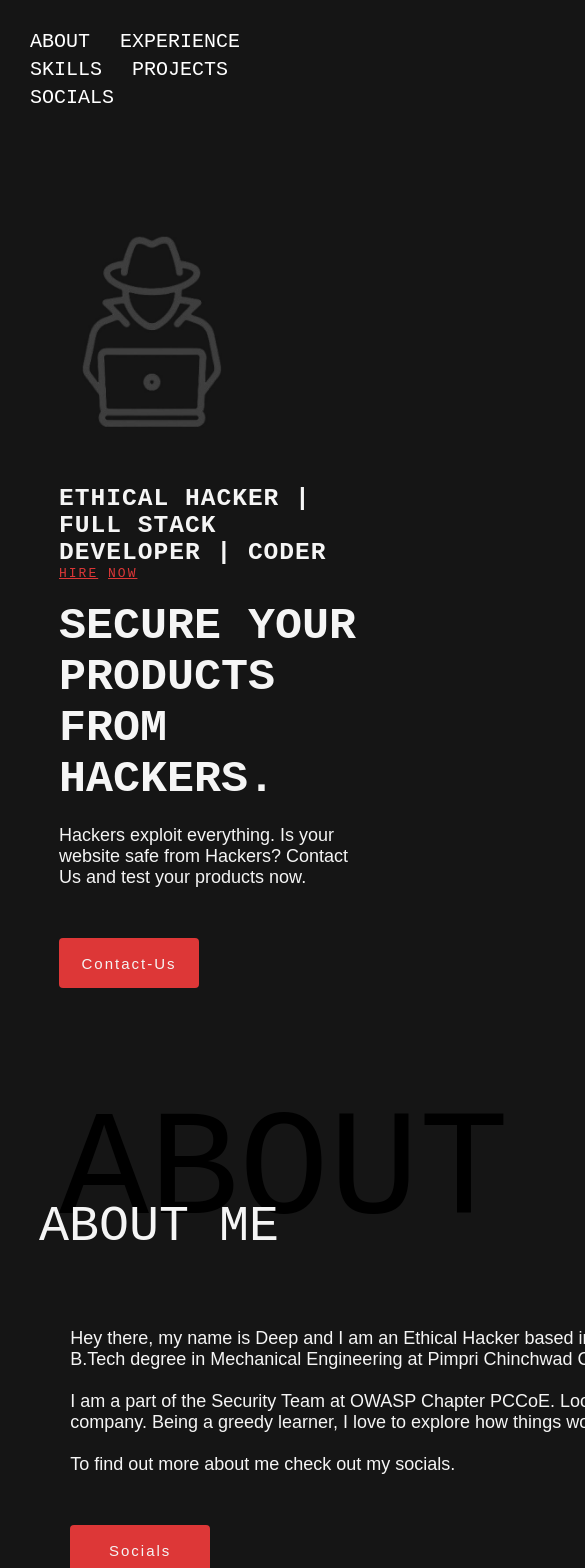
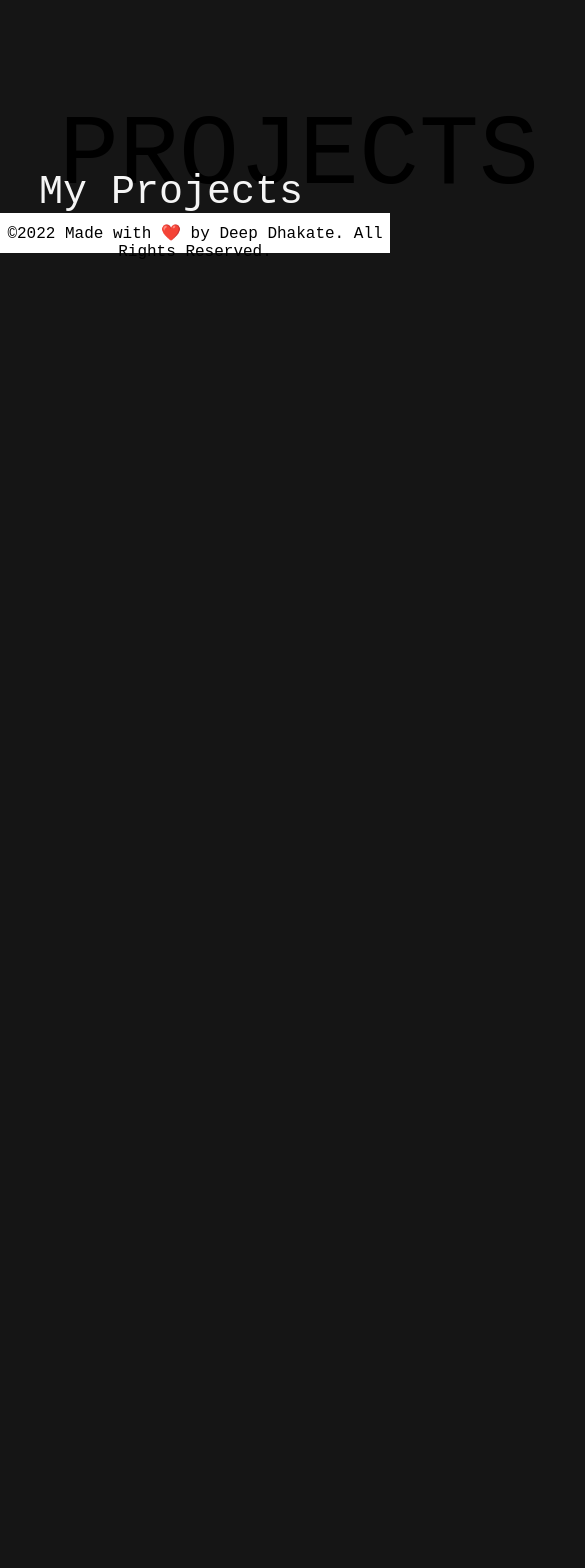
Before and after one commit to InTruder-Sec/deep.github.io, a React (Create React App) app in the folder portfolio/: page /projects in a window 390 px wide. Shown: the top 1568 px of the page, 585 px wide, since content can reach past the window. After the commit the page ends 844 px from the top, so only its background shows below. Built offline with nearby package versions, Linux system fonts and the light colour scheme.

Commit message:
responsiveness fixed

```diff
--- a/portfolio/package.json
+++ b/portfolio/package.json
@@ -8,6 +8,7 @@
     "@testing-library/user-event": "^13.5.0",
     "react": "^18.2.0",
     "react-dom": "^18.2.0",
+    "react-router-dom": "^6.8.2",
     "react-scripts": "5.0.1",
     "web-vitals": "^2.1.4"
   },
--- a/portfolio/src/App.css
+++ b/portfolio/src/App.css
@@ -145,6 +145,7 @@ body {
   font-weight: 100;
   font-family: "Source Code Pro", monospace;
 }
+
 .intro-content2 {
   padding-left: 20px;
   font-weight: 300;
@@ -153,6 +154,7 @@ body {
   font-size: small;
   font-family: "Source Code Pro", monospace;
 }
+
 .intro-content3 {
   padding-left: 20px;
   padding-right: 10px;
@@ -162,6 +164,7 @@ body {
   font-weight: 100;
   text-transform: uppercase;
 }
+
 .intro-content4 {
   padding-left: 20px;
   padding-top: 20px;
@@ -184,6 +187,7 @@ body {
   transition: 0.6s;
   margin-top: 50px;
 }
+
 .contact-us:hover {
   background-color: #d5b019;
 }
@@ -213,14 +217,13 @@ body {
   font-family: "Montserrat", sans-serif;
   font-size: 18px;
   margin-top: 70px;
-  margin-left: 18%;
-  width: 800px;
-  padding-right: 10px;
+  width: 70%;
+  padding-left: 10%;
   font-weight: 400;
   color: whitesmoke;
 }
 
-.socials-button  {
+.socials-button {
   margin-left: 0px;
 }
 
@@ -325,6 +328,7 @@ body {
 
 .skills-list {
   margin-left: 10%;
+  font-size: 23px;
 }
 
 .skill--list--date {
@@ -334,10 +338,8 @@ body {
 }
 
 .skill--list--Jor {
-  font-size: 25px;
   font-family: "Source Code Pro", monospace;
   padding-top: 80px;
-  font-weight: 600;
   padding-left: 100px;
   padding-bottom: 80px;
 }
@@ -530,3 +532,57 @@ body {
   padding-top: 10px;
   background-color: white;
 }
+
+@media (max-width:1280px) {
+  .projects {
+    padding-bottom: 120px;
+  }
+
+  .project--card {
+    height: 650px;
+  }
+
+  .project--details {
+    position: relative;
+    height: fit-content;
+  }
+
+  .project--link {
+    position: relative;
+    margin-top: 0px;
+    height: fit-content;
+    margin-left: 110px;
+  }
+
+  .expcard2 {
+    margin-left: 0px;
+  }
+}
+
+@media (max-width:1068px) {
+  .headline--head {
+    font-size: 100px;
+  }
+
+  .headline--title {
+    font-size: 40px;
+    margin-top: 70px;
+  }
+
+  .skills-list {
+    margin-top: 650px;
+  }
+
+  .skills-exp-col {
+    left: 15%;
+  }
+}
+
+@media (max-width:780px) {
+  .Nav-place {
+    display: none;
+  }
+  .exp-container {
+    margin-left: 15%;
+  }
+}
--- a/portfolio/src/App.js
+++ b/portfolio/src/App.js
@@ -1,11 +1,18 @@
 import './App.css';
+import { BrowserRouter, Routes, Route} from "react-router-dom";
 import Index from './components/index';
+import Projects from './components/projects';
 
 function App() {
   return (
-    <div className="App">
-      <Index />
-    </div>
+    <>
+      <BrowserRouter>
+        <Routes>
+          <Route path='/' element={<Index />} />
+          <Route path='/projects' element={<Projects />} />
+        </Routes>
+      </BrowserRouter>
+    </>
   );
 }
 
--- a/portfolio/src/components/index.js
+++ b/portfolio/src/components/index.js
@@ -12,9 +12,9 @@ import Github from './../images/github.png';
 import Instagram from './../images/instagram.png'
 
 
-let isEnabled = "";
+let isEnabled = [];
 
-export default function Index() {
+function Index() {
     return (
       <div className='index'>
         <NavBar />
@@ -48,10 +48,10 @@ function NavBar() {
 
 
 function SwitchCase(x) {
-    if (isEnabled !== x) {
-        isEnabled = x;
+    if (isEnabled.indexOf(x) === -1) {
+        isEnabled.push(x);
         const alphabet = ["A","B","C","D","E","F","G","H","I","J","K","L","M","N","O","P","Q","R","S","T","U","V","W","X","Y","Z"]
-        let t =document.getElementById(x)
+        let t = document.getElementById(x)
         let word = t.innerText
         let loop = (word.length-1)*4
         let subCount = 1
@@ -74,7 +74,8 @@ function SwitchCase(x) {
             newWord = ""
             if (loop-subCount === 0) {
                 t.innerText = word;
-                isEnabled = "";
+                let m = isEnabled.indexOf(x)
+                isEnabled.splice(m, 1)
                 clearInterval(Timer);
             }
         }, 50);
@@ -152,7 +153,7 @@ function CreateHead(props) {
     return (
         <div className="HeadLine">
             <div className="headline--title"  > {props.title} </div>
-            <div className="headline--head" id={props.head} onMouseEnter={e => {SwitchCase(props.title)}} > {props.head} </div>
+            <div className="headline--head" id={props.head} onMouseEnter={e => {SwitchCase(props.head)}} > {props.head} </div>
         </div>
     )
 }
@@ -315,7 +316,7 @@ const SkillData = [
         sl: [
             {
                 color: "red",
-                level: "OWASP TOP 10 WEB VULNERABILITIES",
+                level: "OWASP TOP 10",
             }
         ]
     },
@@ -451,10 +452,10 @@ function ProjectCard(props) {
 const ProjectData = [
     {
         id: "01",
-        title: "Tech-Fest 2022 Website",
-        details: "Techfest - 2K22 is the technical tvent of PCET's Pimpri Chinchwad College of Engineering, Pune. Website for Tech-Fest 2k22 was created and maintained by me. Almost 2000+ event registrations were done on the site.",
-        link: "techfest2k22.web.app/",
-        tools: ["HTML5", "CSS", "JavaScript", "Firebase"]
+        title: "FullStack Web Development Projects",
+        details: "I am currently working on full stack web development projects. Almost all of the websites created under this project are built with MERN Stack. Project contails multiple games, E-commerce website, normal website and much more.",
+        link: "github.com/InTruder-Sec/Full-StackDev-Projects",
+        tools: ["HTML5", "CSS", "JavaScript", "React", "Canva"]
     },
     {
         id: "02",
@@ -472,11 +473,12 @@ const ProjectData = [
     },
     {
         id: "04",
-        title: "FullStack Web Development Projects",
-        details: "I am currently working on full stack web development projects. Almost all of the websites created under this project are built with MERN Stack. Project contails multiple games, E-commerce website, normal website and much more.",
-        link: "github.com/InTruder-Sec/Full-StackDev-Projects",
-        tools: ["HTML5", "CSS", "JavaScript", "React", "Canva"]
-    },
+        title: "Tech-Fest 2022 Website",
+        details: "Techfest - 2K22 is the technical tvent of PCET's Pimpri Chinchwad College of Engineering, Pune. Website for Tech-Fest 2k22 was created and maintained by me. Almost 2000+ event registrations were done on the site.",
+        link: "techfest2k22.web.app/",
+        tools: ["HTML5", "CSS", "JavaScript", "Firebase"]
+    }
+
 ]
 
 
@@ -568,7 +570,12 @@ const SocialsData = [
 function Footer() {
     return (
         <div className="footer">
-            ©2022 Made with ❤️ by InT(Security). All Rights Reserved.
+            ©2022 Made with ❤️ by Deep Dhakate. All Rights Reserved.
         </div>
     )
 }
+
+
+export default Index;
+
+export {Footer, NavBar, CreateHead};
--- /dev/null
+++ b/portfolio/src/components/projects.js
@@ -0,0 +1,15 @@
+import React from "react";
+import { Footer, NavBar, CreateHead } from "./index.js";
+
+export default function Projects() {
+    return(
+        <div className="pro">
+            <NavBar />
+            <div className="pro--main">
+                <CreateHead head="projects" title="My Projects" />
+            </div>
+            <Footer />
+
+        </div>
+    )
+}
```
Also changed, not shown: 1 other file (tests, documents, lock files or other folders).
